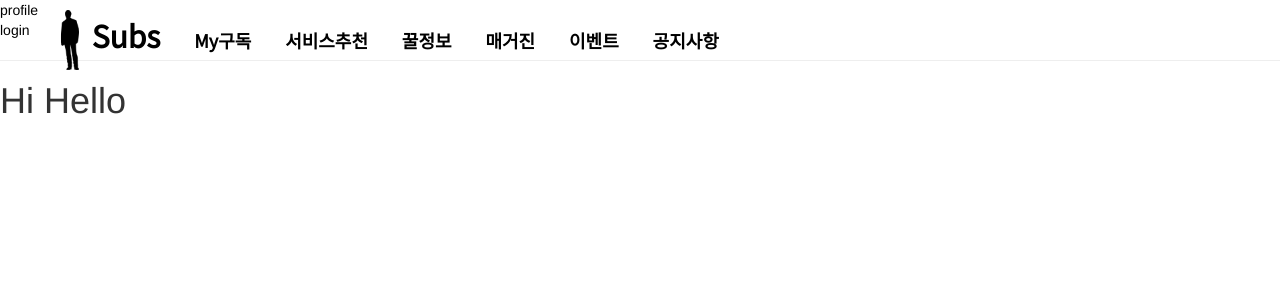
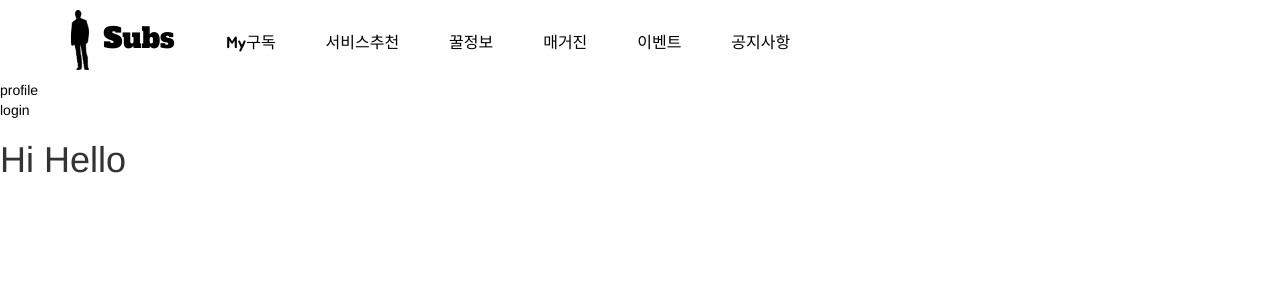
Before and after one commit to qkrwjdan/Sub-s, a Django app: page /event in a window 1280 px wide. Shown: the top 300 px of the page. Run offline with Django 3.2, Linux system fonts and the light colour scheme; some libraries are stand-ins or nearby versions; some web fonts are replaced.

Commit message:
base html 변경
개 ㄱ

```diff
--- a/static/subs/style.css
+++ b/static/subs/style.css
@@ -4,27 +4,45 @@ a{
  }
 
 nav{
- position : absolute;
 }
 nav ul{
   padding-top:10px;
 }
 nav ul li {
-   display:inline;
-   font:bold 18px Dotum;
-   font-family: 'Noto Sans KR', sans-serif;
-   padding:0 15px;
+
+  display: inline;
+   font: 16px Dotum;
+   font-family: 'Jua', sans-serif;
+   padding:0 23px;
+ }
+ nav ul li a{
+
+     table-layout: fixed;
  }
  nav ul li a:hover{
+
    color:#FFBF00;
+   text-decoration:none;
  }
 nav ul la a img{
  width:30px;
  height:auto;
+
 }
 nav ul la{
- display:inline;
- font:bold 30px Dotum;
- font-family: 'Noto Sans KR', sans-serif;
- padding:0 15px;
+
+ font: 28px Dotum;
+ padding:0 25px;
+ font-family: 'Alfa Slab One', sans-serif;
 }
+
+nav ul la a:hover{
+
+  color:#585858;
+  text-decoration:none;
+}
+
+.profile a:hover\
+]]\{
+  text-decoration: none;\
+}
--- a/templates/base.html
+++ b/templates/base.html
@@ -11,12 +11,14 @@
   <link rel="stylesheet" href="//maxcdn.bootstrapcdn.com/bootstrap/3.2.0/css/bootstrap-theme.min.css">
   <link href="https://fonts.googleapis.com/css?family=Noto+Sans+KR&display=swap" rel="stylesheet">
   <link href="https://fonts.googleapis.com/css?family=Sunflower:300&display=swap" rel="stylesheet">
+   <link href="https://fonts.googleapis.com/css?family=Alfa+Slab+One|Jua&display=swap" rel="stylesheet">
+  <link href="https://fonts.googleapis.com/css?family=Alfa+Slab+One&display=swap" rel="stylesheet">
   <link rel="stylesheet" href="{% static 'subs/style.css' %}">
 </head>
 {% block style %}
 {% endblock %}
 <body>
-    <nav>
+    <nav >
           <ul>
               <la><a href="/"><img src="{% static 'subs/logo.webp' %}" alt=""> Subs</a></la>
               <li><a href="{% url 'mysubs' %}">My구독</a></li>
@@ -28,15 +30,15 @@
           </ul>
       </nav>
 
-    <div class = 'profile'> <a href="{% url 'profile'%}">profile</a> </div>
+    <div class = "profile"> <a href="{% url 'profile'%}">profile</a> </div>
 
     {% if user.is_authenticated %}
-      <a href="{% url 'profile' %}">{{user.username}}</a>
+      <a href="{% url 'profile' %}" >{{user.username}}</a>
       <a href="{% url 'logout' %}">logout</a>
     {% else %}
     <a href="{% url 'login' %}">login</a>
     {% endif %}
-    <hr>
+
     {%block content%}
     {% endblock %}
 </body>
```
